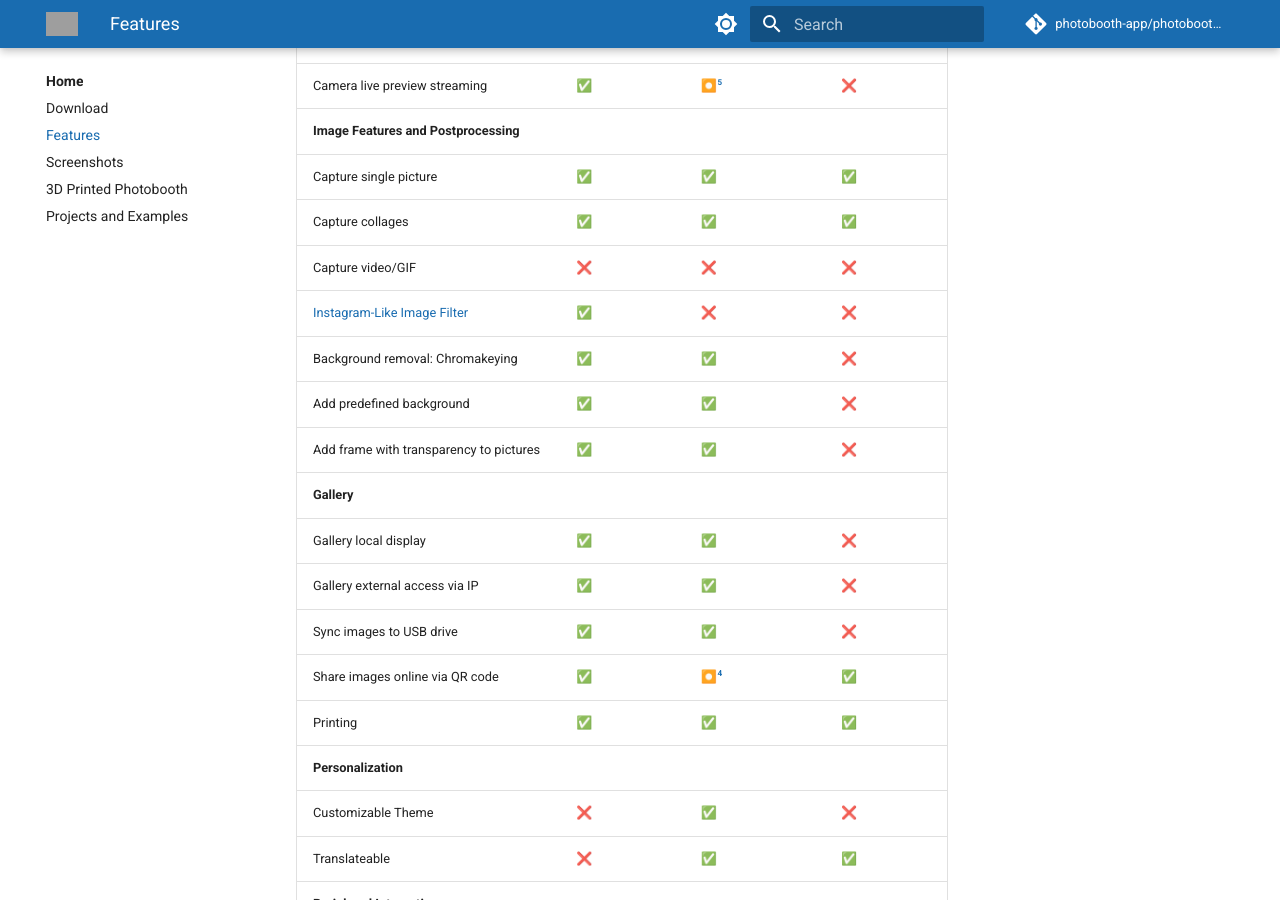
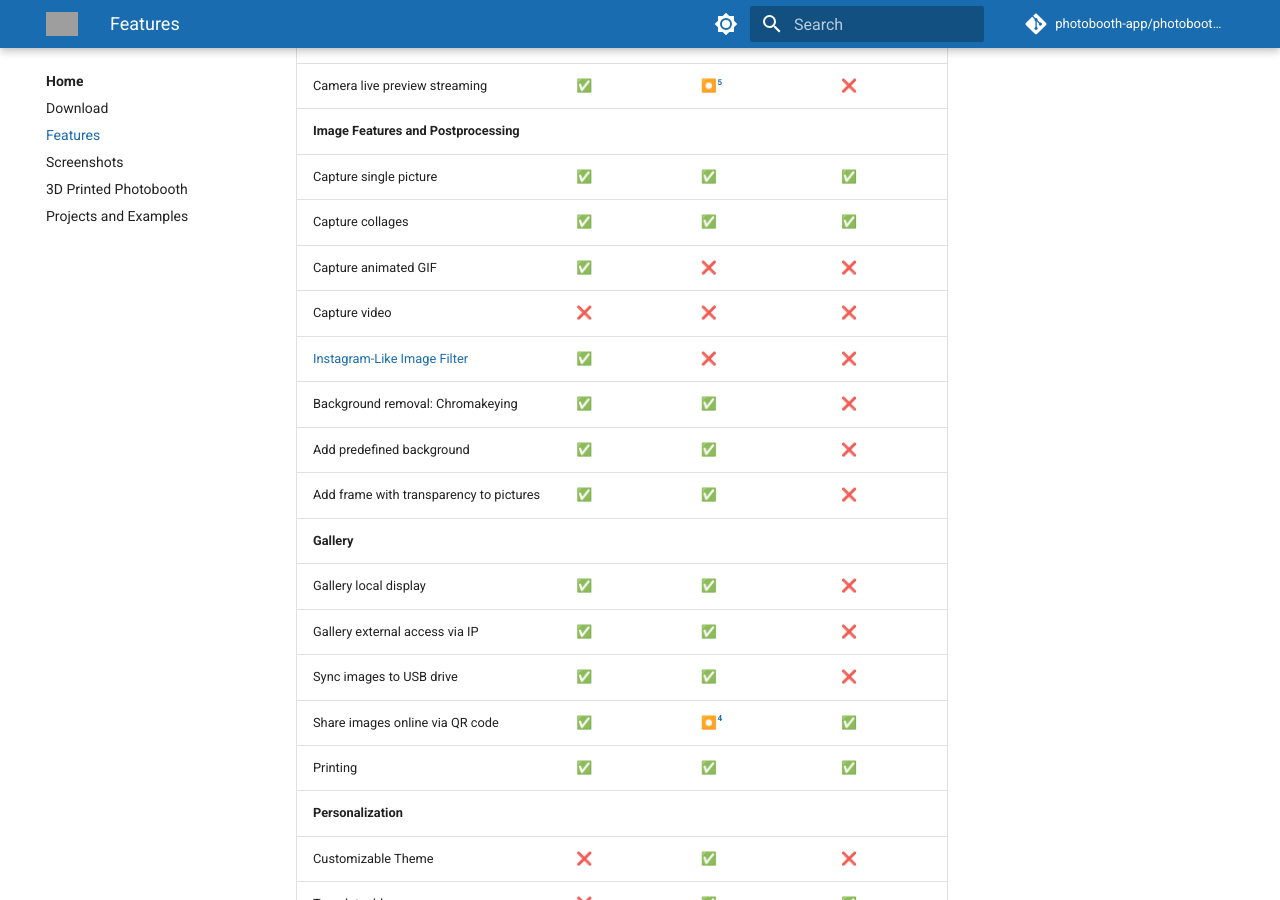
Before and after one commit to photobooth-app/photobooth-docs, an MkDocs documentation site: the page built from docs/features.md, in a window 1280 px wide and 900 px high, scrolled down 738 px. Built offline with MkDocs 1.6.1 and Material for MkDocs 9.7.7, drawn with Linux system fonts in a browser that asks for light colours; comment, search, counter and statistics services are not loaded; grey boxes are pictures that could not be loaded.

Commit message:
update features

```diff
--- a/docs/features.md
+++ b/docs/features.md
@@ -19,7 +19,8 @@ Commercial software like DSLRbooth is not taken into account.
 | **Image Features and Postprocessing** |
 | Capture single picture | ✅ | ✅ | ✅ |
 | Capture collages | ✅ | ✅ | ✅ |
-| Capture video/GIF | ❌ | ❌ | ❌ |
+| Capture animated GIF | ✅ | ❌ | ❌ |
+| Capture video | ❌ | ❌ | ❌ |
 | [Instagram-Like Image Filter](https://github.com/photobooth-app/pilgram2) | ✅ | ❌ | ❌ |
 | Background removal: Chromakeying | ✅ | ✅ | ❌ |
 | Add predefined background | ✅ | ✅ | ❌ |
```
